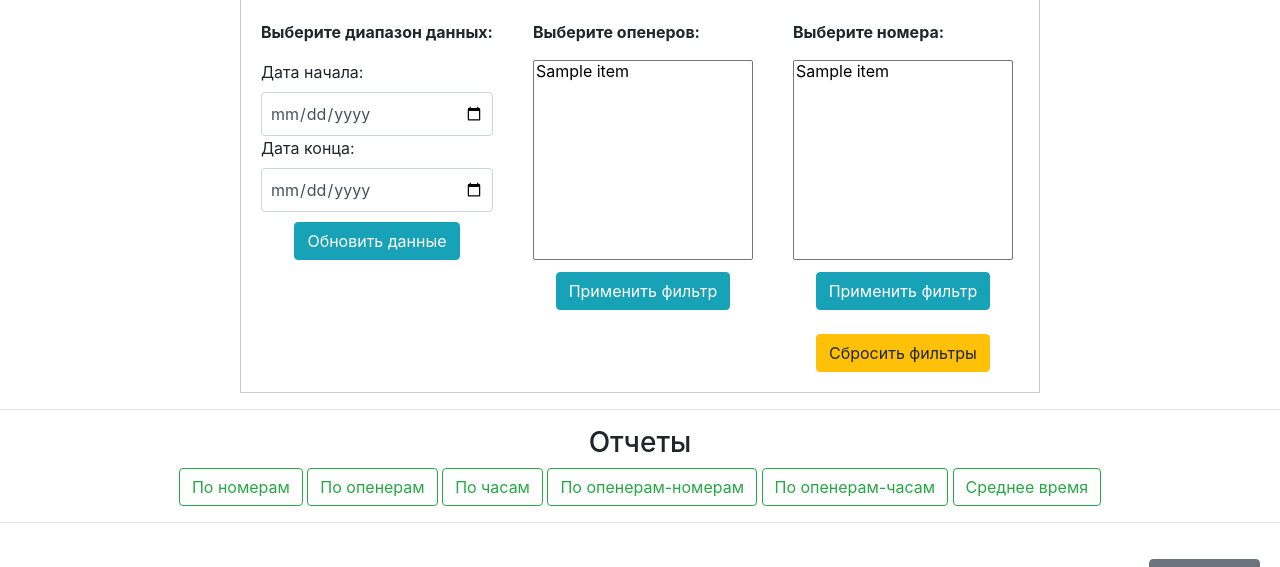
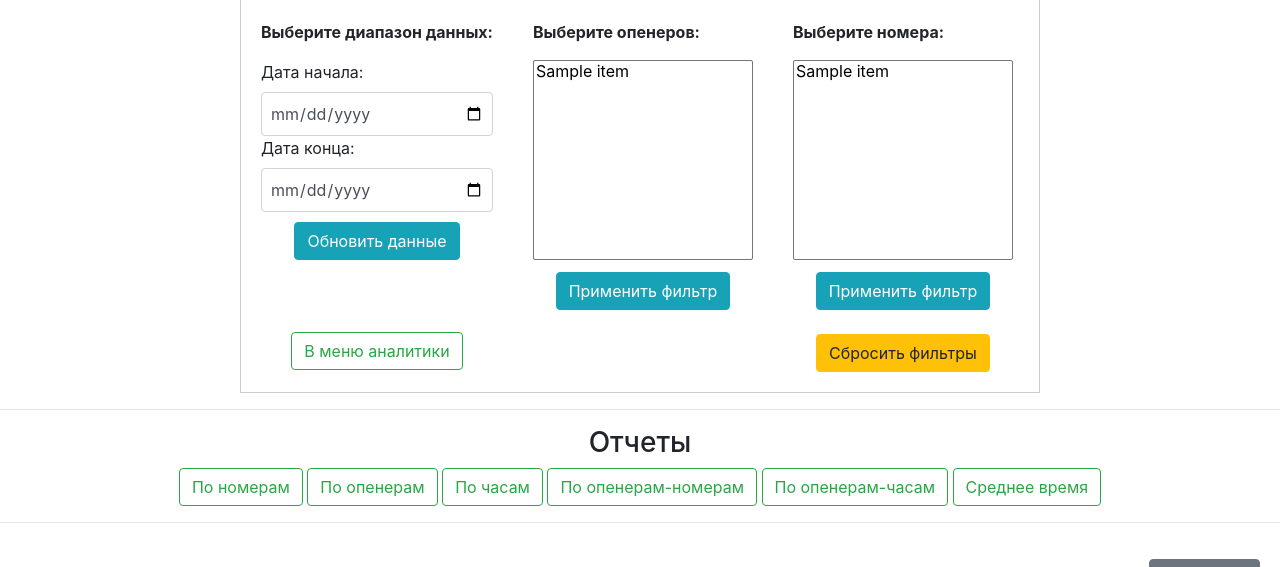
Before and after one commit to region74/frame, a Flask app: template templates/index.html in a window 1280 px wide. Shown: the part 138-705 px from the top of the page. Run offline with Flask 3, Linux system fonts and the light colour scheme; the template is opened without the code that fills it: most values are stand-ins (such as "Sample title", 1, 10 or a date in 2020); some libraries are stand-ins or nearby versions.

Commit message:
Добавление функций и правки

```diff
--- a/templates/index.html
+++ b/templates/index.html
@@ -81,8 +81,15 @@
             <div class="button-container"> <!-- Дополнительный контейнер для кнопки -->
                 <button type="submit" name="change_data" class="btn btn-info">Обновить данные</button>
             </div>
+            <br>
+            <br>
+            <br>
+            <div class="button-container">
+                <a href="https://analytic.neural-university.ru/" class="btn btn-outline-success" role="button" aria-pressed="true">В меню аналитики</a>
+            </div>
+        </form>
 
-        </form>
+
     </div>
     <div class="form-openers">
         <p><strong>Выберите опенеров:</strong></p>
```
